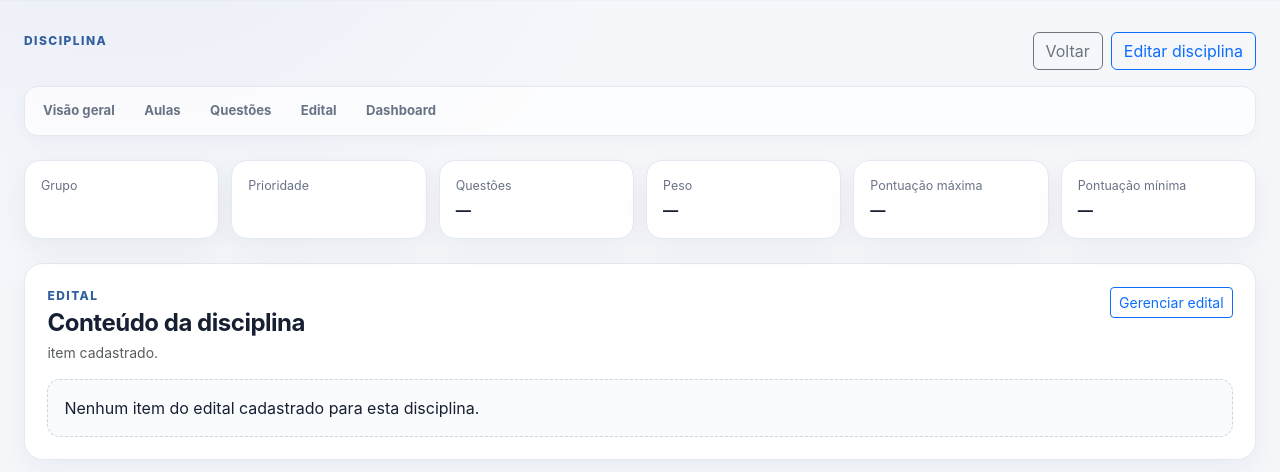
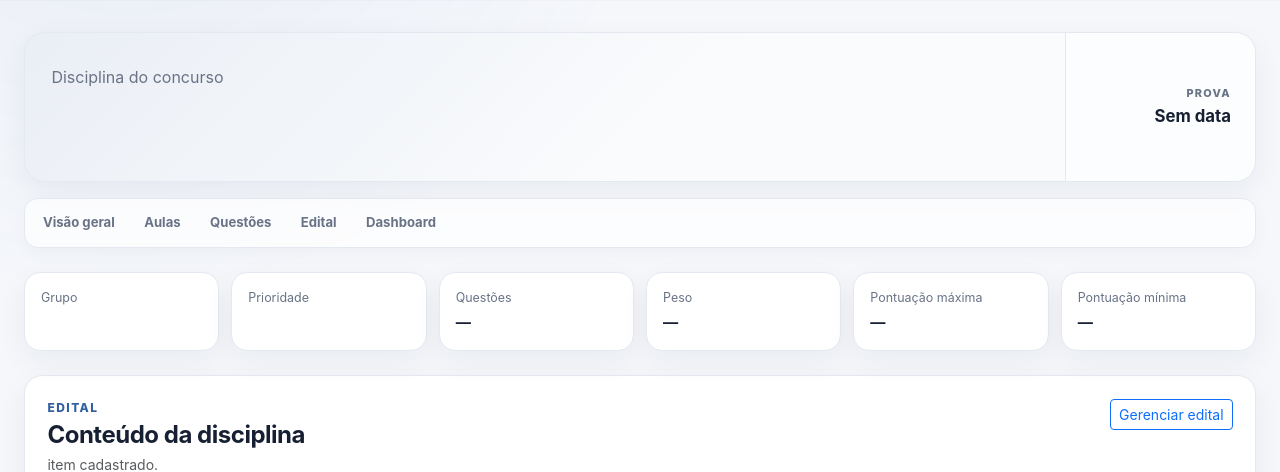
Before and after one commit to clice/concurso-study-manager, a Django app: template templates/competitions/discipline_detail.html in a window 1280 px wide. Shown: the part 73-545 px from the top of the page. Run offline with Django 5.2, Linux system fonts and the light colour scheme; the template is opened without the code that fills it, so the values that code supplies are empty.

Commit message:
ui: align competition screens with dashboard

```diff
--- a/templates/competitions/discipline_detail.html
+++ b/templates/competitions/discipline_detail.html
@@ -3,18 +3,8 @@
 {% block title %}{{ link.discipline.name }} | {{ competition.name }}{% endblock %}
 
 {% block content %}
-<div class="page-heading mb-3">
-    <div>
-        <p class="eyebrow mb-1">DISCIPLINA</p>
-        <h1 class="h2 mb-1">{{ link.discipline.name }}</h1>
-        <p class="text-body-secondary mb-0">{{ competition.name }}</p>
-    </div>
-    <div class="d-flex gap-2">
-        <a class="btn btn-outline-secondary" href="{% url 'competitions:detail' competition.pk %}">Voltar</a>
-        <a class="btn btn-outline-primary" href="{% url 'competitions:discipline_edit' competition.pk link.pk %}">Editar disciplina</a>
-    </div>
-</div>
-
+{% url 'competitions:discipline_edit' competition.pk link.pk as hero_action_url %}
+{% include "competitions/competition_page_hero.html" with hero_title=link.discipline.name hero_subtitle="Disciplina do concurso" hero_action_url=hero_action_url hero_action_label="Editar disciplina" hero_action_class="btn-outline-primary" %}
 {% include "competitions/competition_nav.html" %}
 
 <div class="discipline-summary-grid mb-4">
```
